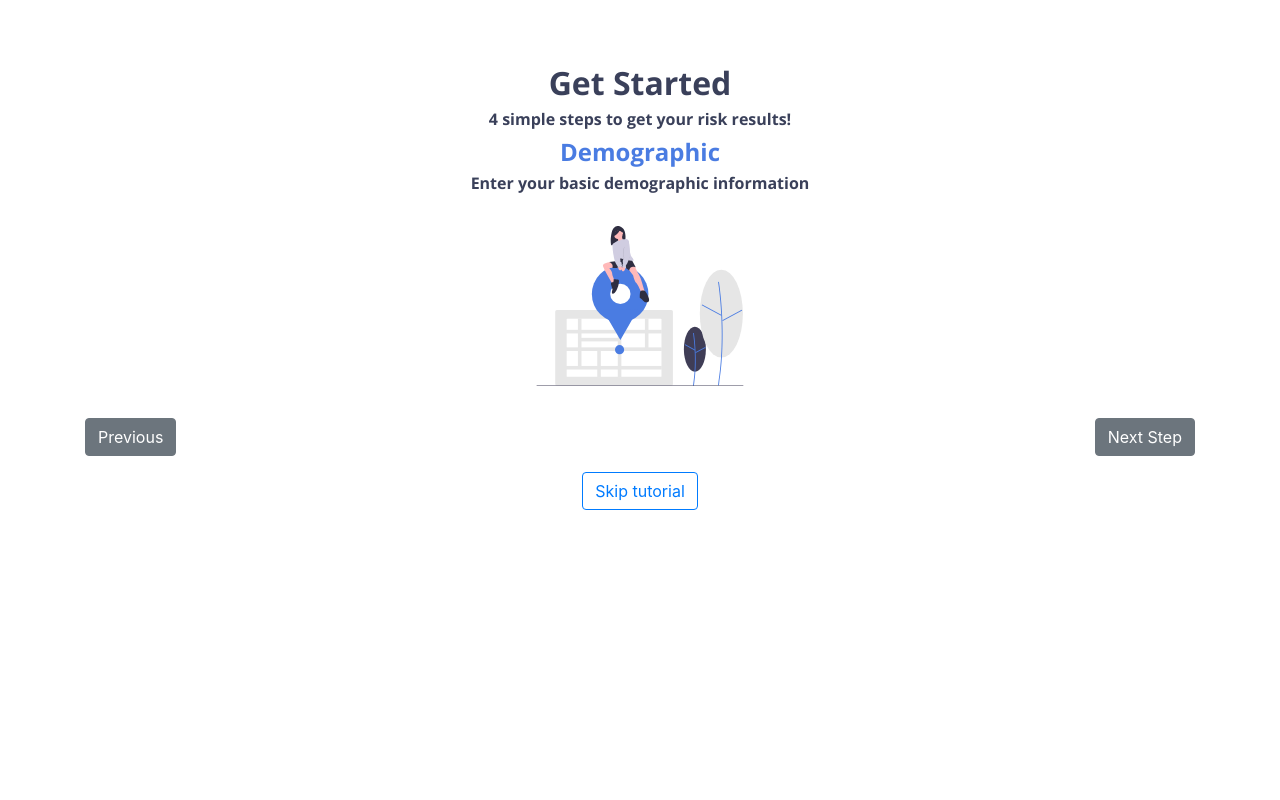
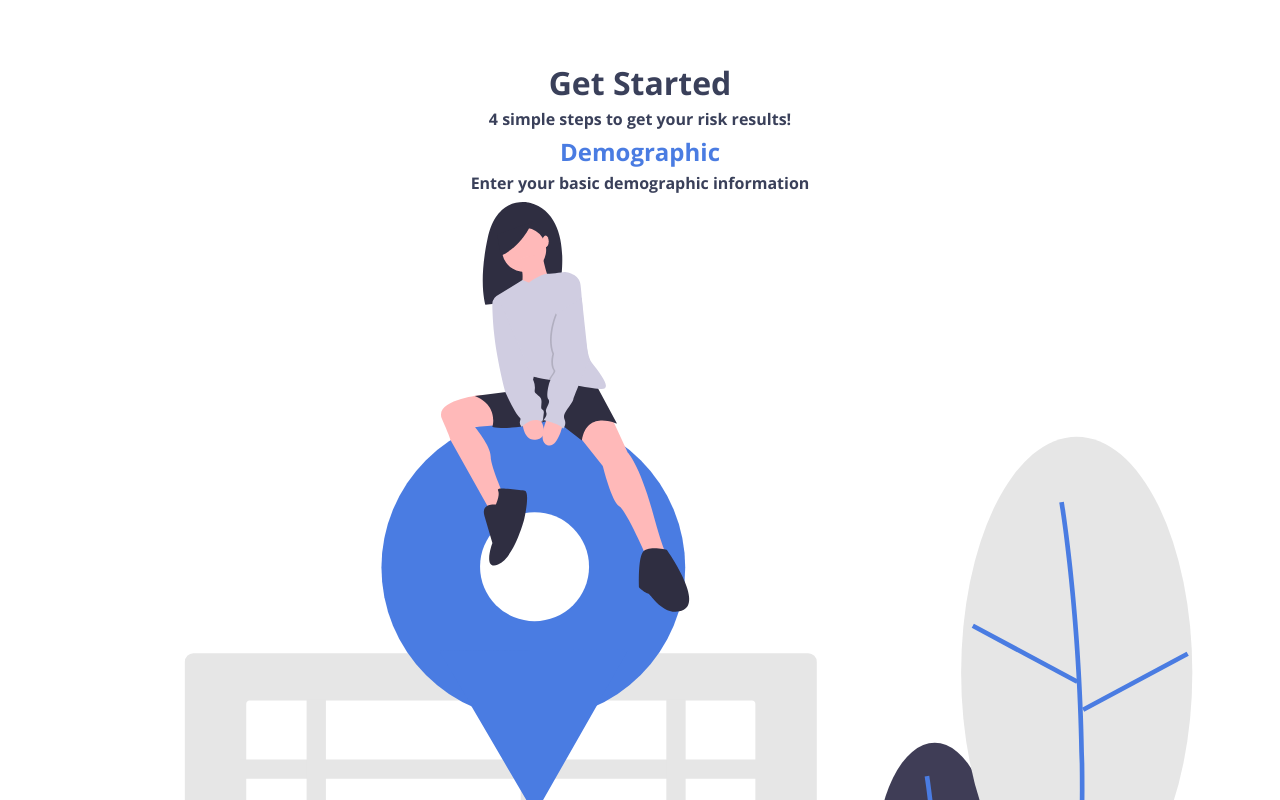
Before and after one commit to RaynyT/COVID-19-Risk-Assessment-Tool, a React (Create React App) app in the folder covrt/: page /get-started in a window 1280 px wide. Shown: the top 800 px of the page. Built offline with nearby package versions, Linux system fonts and the light colour scheme.

Commit message:
Rename img css selectors to be more specific to the page

```diff
--- a/covrt/src/components/Calculator.css
+++ b/covrt/src/components/Calculator.css
@@ -33,6 +33,10 @@
     margin-bottom: .75rem;
 }
 
+.learn-more-link {
+    margin-bottom: .5rem;
+}
+
 .horizontal-center{
     display: flex;
     justify-content: center;
@@ -64,7 +68,7 @@
     margin-top: 3rem;
 }
 
-img {
+.calc-img {
     display: block;
     margin-left: auto;
     margin-right: auto;
--- a/covrt/src/components/Calculator.js
+++ b/covrt/src/components/Calculator.js
@@ -138,7 +138,7 @@ function DisclaimerPage(props) {
                 </Button>
             </div>
             <div>
-                <Link to="/about" className="horizontal-center">
+                <Link to="/about" className="horizontal-center learn-more-link">
                     Learn about the calculations
                 </Link>
             </div>
@@ -244,7 +244,7 @@ function WorkStatusPage(props) {
             <h1 className="calc-step-title">Your work status</h1>
             <h2 className="calc-step-desc">Your occupation impacts your potential exposure to COVID-19</h2>
             <h2 className="calc-step-question">What is your occupation?</h2>
-            <img src={workFromHomeImage} alt="Person working on a laptop" />
+            <img className="calc-img" src={workFromHomeImage} alt="Person working on a laptop" />
             <RadioOptions options={workTypes} legend="" selection={props.selection} selectionCallback={props.selectionCallback} />
             <div className="prev-next-btns">
                 <Button onClick={props.backClickCallback} className="prev-btn">Back</Button>
@@ -335,7 +335,7 @@ function SocialDistancePage(props) {
             <h1 className="calc-step-title">Physical Distancing</h1>
             <h2 className="calc-step-desc">Maintain a safe distance between yourself and other people who are not from your household</h2>
             <h2 className="calc-step-question">What is the distance between you and others during the activity?</h2>
-            <img src={sixFeetImage} alt="Cartoon of bed that is six feet long" />
+            <img className="calc-img" src={sixFeetImage} alt="Cartoon of bed that is six feet long" />
             <RadioOptions options={distances} legend="" selection={props.selection} selectionCallback={props.selectionCallback} />
             <div className="prev-next-btns">
                 <Button onClick={props.backClickCallback} className="prev-btn">Back</Button>
@@ -360,7 +360,7 @@ function TalkingPage(props) {
             <h1 className="calc-step-title">Speaking volume</h1>
             <h2 className="calc-step-desc">Risk is also calculated based on <span className="blue">movement of air </span>particles through <span className="blue">speaking</span></h2>
             <h2 className="calc-step-question">How loud will people be speaking during the activity?</h2>
-            <img src={speakingNormalImage} alt="Two people talking outdoors" />
+            <img className="calc-img" src={speakingNormalImage} alt="Two people talking outdoors" />
             <RadioOptions options={volumes} legend="" selection={props.selection} selectionCallback={props.selectionCallback} />
             <div className="prev-next-btns">
                 <Button onClick={props.backClickCallback} className="prev-btn">Back</Button>
--- a/covrt/src/components/Tutorial.css
+++ b/covrt/src/components/Tutorial.css
@@ -34,7 +34,7 @@
     margin-bottom: .5rem;
 }
 
-img {
+.tutorial-img {
     display: block;
     margin-left: auto;
     margin-right: auto;
--- a/covrt/src/components/Tutorial.js
+++ b/covrt/src/components/Tutorial.js
@@ -55,7 +55,7 @@ function StepOne(props) {
         <div>
             <h1 className="step-title">Demographic</h1>
             <h2 className="sub-heading-text">Enter your basic demographic information</h2>
-            <img src={stepOneImage} alt="Drawing of a person sitting on a location pin"/>
+            <img className="tutorial-img" src={stepOneImage} alt="Drawing of a person sitting on a location pin"/>
             <div className="prev-next-btns">
                 <Link to="/" className="btn btn-secondary">
                     Previous
@@ -76,7 +76,7 @@ function StepTwo(props) {
         <div>
             <h1 className="step-title">Activity</h1>
             <h2 className="sub-heading-text">Enter information about one activity you plan to do</h2>
-            <img src={stepTwoImage} alt="People enjoying a day outside by walking or skating"/>
+            <img className="tutorial-img" src={stepTwoImage} alt="People enjoying a day outside by walking or skating"/>
             <div className="prev-next-btns">
                 <Button onClick={props.backClickCallback} className="prev-btn">Previous Step</Button>
                 <Button onClick={props.nextClickCallback} className="next-btn">Next Step</Button>
@@ -95,7 +95,7 @@ function StepThree(props) {
         <div>
             <h1 className="step-title">Get your risk result!</h1>
             <h2 className="sub-heading-text">A risk assessment for your activity, local demographic statistics, and risk mitigation suggestions will be available. </h2>
-            <img src={stepThreeImage} alt="Drawing of people holding various graphs and charts"/>
+            <img className="tutorial-img" src={stepThreeImage} alt="Drawing of people holding various graphs and charts"/>
             <div className="prev-next-btns">
                 <Button onClick={props.backClickCallback} className="prev-btn">Previous Step</Button>
                 <Button onClick={props.nextClickCallback} className="next-btn">Next Step</Button>
@@ -114,7 +114,7 @@ function StepFour(props) {
         <div>
             <h1 className="step-title">View Advice & Reduce Risk</h1>
             <h2 className="sub-heading-text">You are able lower your risk by implementing our suggestions and adjusting your activity. </h2>
-            <img src={stepFourImage} alt="Graphic of a clipboard with checkboxes"/>
+            <img className="tutorial-img" src={stepFourImage} alt="Graphic of a clipboard with checkboxes"/>
             <div className="prev-next-btns">
                 <Button onClick={props.backClickCallback} className="prev-btn">Previous Step</Button>
             </div>
```
